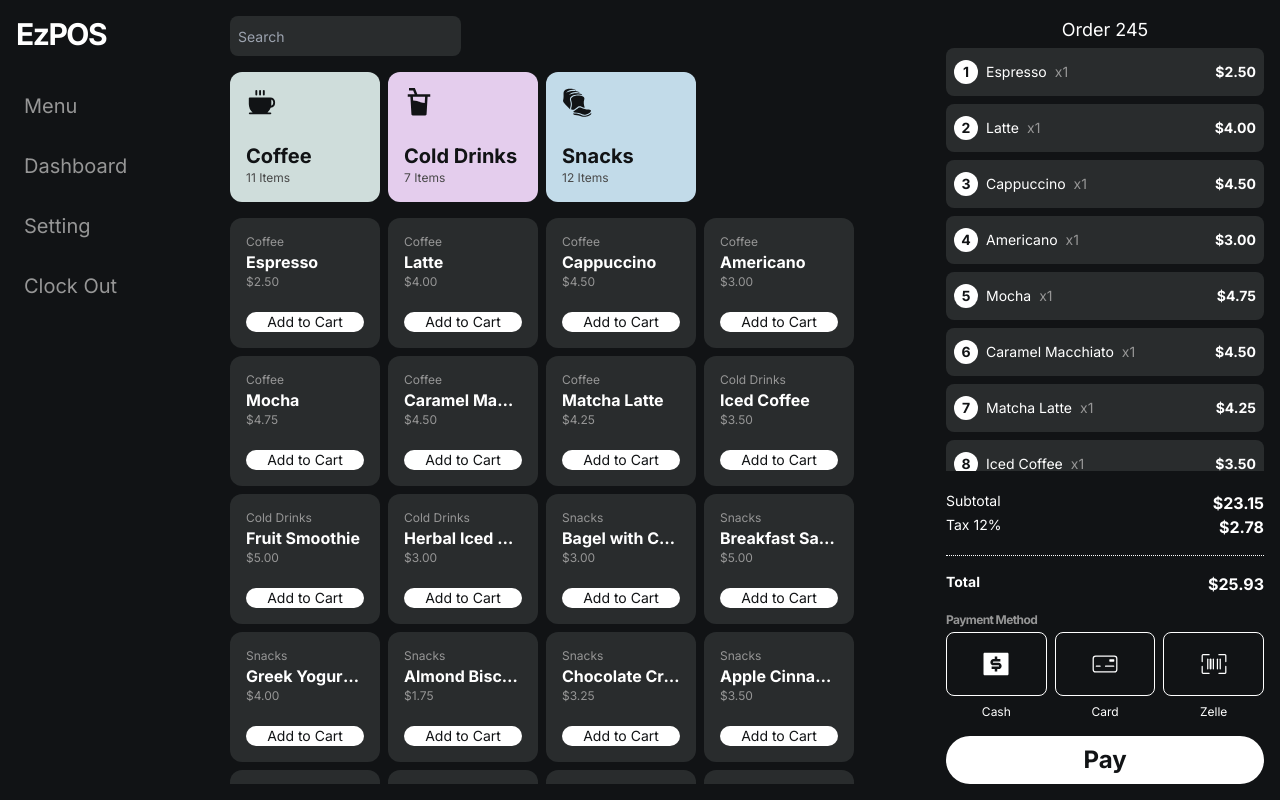
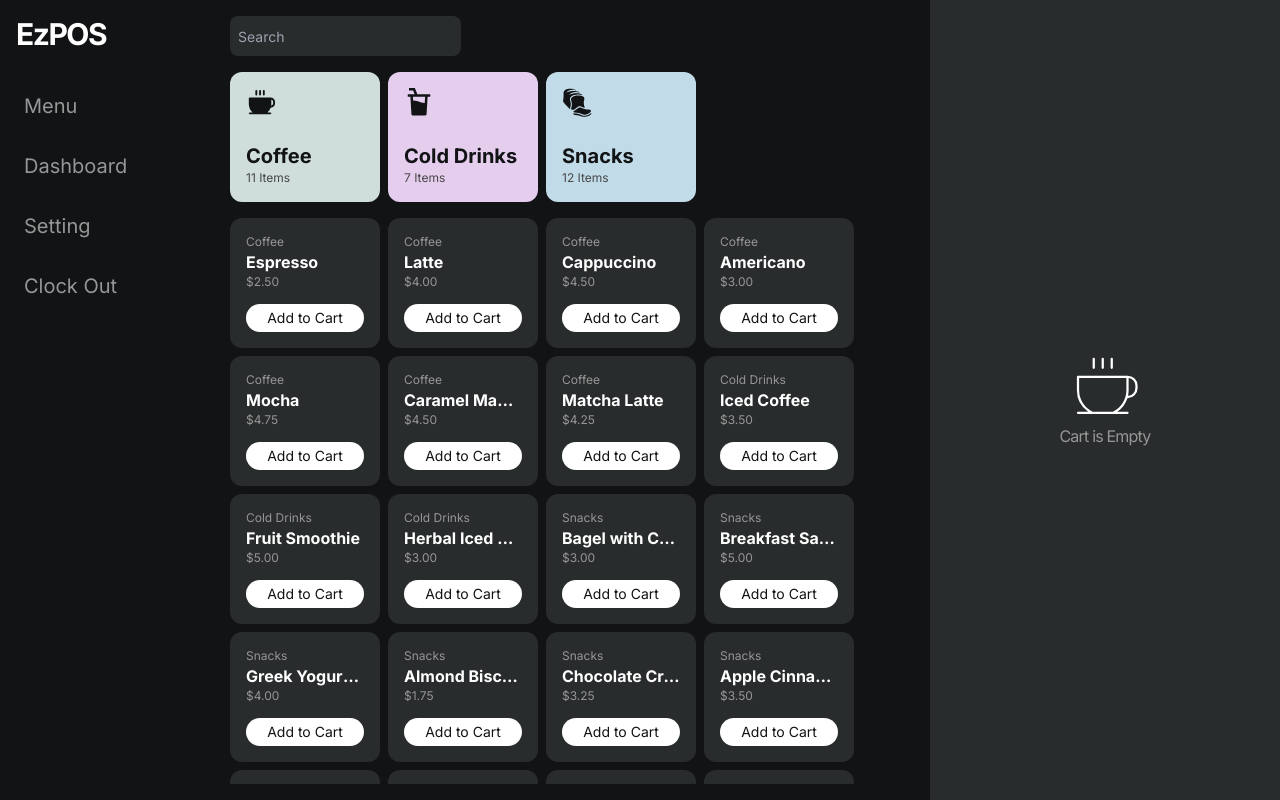
Before and after one commit to yefrysanchez/EzPOS, a React (Vite) app: page /menu in a window 1280 px wide. Built offline with nearby package versions, Linux system fonts and the light colour scheme.

Commit message:
redux state in shopping cart and btn actions

```diff
--- a/src/components/Category/CategoryBtn.tsx
+++ b/src/components/Category/CategoryBtn.tsx
@@ -12,7 +12,7 @@ const CategoryBtn: React.FC<CategoryBtnType> = ({ BgColor, category, icon: Icon
 
   return (
     <button
-      className={`${BgColor} text-black p-4 h-[130px] flex flex-col justify-between w-full max-w-[150px] rounded-xl`}
+      className={`${BgColor} active:scale-95 duration-200 text-black p-4 h-[130px] flex flex-col justify-between w-full max-w-[150px] rounded-xl`}
     >
       <div className="text-3xl">
         <Icon />
--- a/src/components/OrderSection/CartProduct.tsx
+++ b/src/components/OrderSection/CartProduct.tsx
@@ -23,7 +23,7 @@ const CartProduct: React.FC<CardProductType> = ({
         <span className="text-lightGray text-xl lg:text-sm">x{quantity}</span>
       </div>
       <div className="flex items-center">
-        <span className="font-bold text-xl lg:text-sm">${price.toFixed(2)}</span>
+        <span className="font-bold text-xl lg:text-sm">${(price * quantity).toFixed(2)}</span>
       </div>
     </div>
   );
--- a/src/components/OrderSection/OrderSection.tsx
+++ b/src/components/OrderSection/OrderSection.tsx
@@ -2,11 +2,14 @@ import { useState } from "react";
 import { FaArrowRight, FaCartShopping } from "react-icons/fa6";
 import CartProduct from "./CartProduct";
 import { PiCoffeeThin } from "react-icons/pi";
-import { products } from "../../dummyData/products";
 import PaymentSect from "./PaymentSect";
+import { useSelector } from "react-redux";
+import { RootState } from "../../store/store";
+
 
 const OrderSection = () => {
   const [isOpen, setIsOpen] = useState(false);
+  const { cart } = useSelector((state: RootState) => state.cart);
 
   return (
     <section className="h-fit text-2xl text-white / lg:flex lg:h-screen lg:w-full lg:max-w-[350px]">
@@ -17,7 +20,7 @@ const OrderSection = () => {
         <FaCartShopping />
       </button>
 
-      {products.length !== 0 ? (
+      {cart.length !== 0 ? (
         <div
           className={`${
             isOpen ? "absolute inset-0" : "hidden lg:flex"
@@ -37,12 +40,13 @@ const OrderSection = () => {
           {/* cart products */}
 
           <div className="my-1 overflow-y-scroll grid gap-3 hide-scrollbar-webkit hide-scrollbar-firefox / lg:flex-initial lg:gap-2">
-            {products.map((p, i) => (
+            {cart.map((p, i: number) => (
               <CartProduct
+                key={i}
                 indexList={i + 1}
                 product={p.name}
                 price={p.price}
-                quantity={1}
+                quantity={p.qty }
               />
             ))}
           </div>
--- a/src/components/OrderSection/PaymentSect.tsx
+++ b/src/components/OrderSection/PaymentSect.tsx
@@ -1,31 +1,32 @@
 import PaymentMethod from "./PaymentMethod";
 import PayBtn from "./PayBtn";
 import { calculateTotal } from "../../services/calculateSubtotal.service";
+import { useSelector } from "react-redux";
+import { RootState } from "../../store/store";
 
-const products = [
-  { product: "Espresso", price: 2.5, quantity: 1 },
-  { product: "Cinnamon Roll", price: 3.75, quantity: 1 },
-  { product: "Latte", price: 4.0, quantity: 1 },
-  { product: "Chocolate Chip Muffin", price: 2.95, quantity: 2 },
-  { product: "Cappuccino", price: 3.5, quantity: 1 },
-  { product: "Cappuccino", price: 3.5, quantity: 1 },
-];
 
-const sub = calculateTotal(products);
-const taxPorcentage: number = 12;
+
+
+
+
+const PaymentSect = () => {
+/// redux State
+const { cart } = useSelector((state: RootState) => state.cart);
+const { taxPorcentage } = useSelector((state: RootState) => state.cart);
+///
+const sub = calculateTotal(cart);
+
 const tax = Number((sub * (taxPorcentage / 100)).toFixed(2));
 const total = (tax + sub).toFixed(2);
 
 
-
-const PaymentSect = () => {
   return (
     <div className="h-fit  / lg:mt-auto">
       <div className="">
         <div className="border-b py-4 border-dotted">
           <div className="flex justify-between">
             <span className="text-base lg:text-sm">Subtotal</span>
-            <span className="font-bold text-xl lg:text-base">${sub}</span>
+            <span className="font-bold text-xl lg:text-base">${sub.toFixed(2)}</span>
           </div>
           <div className="flex justify-between">
             <span className="text-base lg:text-sm">Tax {taxPorcentage}%</span>
--- a/src/components/ProductSection/AddProduct.tsx
+++ b/src/components/ProductSection/AddProduct.tsx
@@ -1,26 +1,52 @@
 import React, { useState } from "react";
 import { CiSquareMinus, CiSquarePlus } from "react-icons/ci";
+import { useDispatch } from "react-redux";
+import { addQty, addToCart, subQty } from "../../store/cartSlice";
 
 type AddProductType = {
+  id: number
   name: string,
   price: number,
   category: string
 }
 
-const AddProduct: React.FC<AddProductType> = ({name, price, category}) => {
+const AddProduct: React.FC<AddProductType> = ({id, name, price, category}) => {
   const [qty, setQty] = useState(0);
   const [isAdded, setIsAdded] = useState(false);
 
-  const handleAdd = () => {
+/// Redux State//////
+const dispatch = useDispatch()
+
+/////////////
+
+
+  const handleAddBtn = (id:number, name:string, price:number) => {
     setQty(1);
+    const item = {
+      id,
+      name,
+      price,
+      qty: 1
+    }
+    dispatch(addToCart(item))
     setIsAdded(true);
   };
+
+  const handleAddQty = (id:number) => {
+    setQty(qty + 1)
+    dispatch(addQty(id))
+  }
+
+  const handleSubQty = (id:number) => {
+    setQty(qty - 1)
+    dispatch(subQty(id))
+  }
 
   return (
     <div
       className={`${qty === 0 ? "bg-darkGray" : "bg-purple"} ${
         qty === 0 ? "text-white" : ""
-      } duration-200 text-black flex-shrink-0  p-4 h-[130px] select-none flex flex-col w-full max-w-[150px] rounded-xl`}
+      } active:scale-95 duration-200 text-black flex-shrink-0  p-4 h-[130px] select-none flex flex-col w-full max-w-[150px] rounded-xl`}
     >
       <div className="text-xs text-lightGray">
         <span>{category}</span>
@@ -34,19 +60,19 @@ const AddProduct: React.FC<AddProductType> = ({name, price, category}) => {
         </span>
       </div>
       {isAdded && qty > 0 ? (
-        <div className="flex justify-evenly items-center mt-auto gap-1">
-          <button className="text-4xl" onClick={() => setQty(qty - 1)}>
+        <div className="flex justify-between items-center mt-auto gap-1 w-full">
+          <button className="text-4xl" onClick={() => handleSubQty(id)}>
             <CiSquareMinus />
           </button>
           <span>{qty}</span>
-          <button className="text-4xl" onClick={() => setQty(qty + 1)}>
-            <CiSquarePlus />
+          <button className="text-4xl" onClick={() => handleAddQty(id)}>
+            <CiSquarePlus className="" />
           </button>
         </div>
       ) : (
         <button
-          onClick={handleAdd}
-          className="bg-white text-black rounded-full mt-auto text-sm"
+          onClick={() => handleAddBtn(id, name, price)}
+          className="bg-white text-black rounded-full mt-auto text-sm py-1"
         >
           Add to Cart
         </button>
--- a/src/components/ProductSection/ProductSection.tsx
+++ b/src/components/ProductSection/ProductSection.tsx
@@ -6,7 +6,7 @@ const ProductSection = () => {
     <section className='hide-scrollbar-webkit hide-scrollbar-firefox mt-4 h-full flex  gap-2 flex-wrap place-content-start overflow-y-scroll max-w-4xl'>
       {
         products.map(p => (
-          <AddProduct price={Number(p.price)} name={p.name} category={p.category} />
+          <AddProduct key={p.id} price={Number(p.price)} id={p.id} name={p.name} category={p.category} />
         ))
       }
 
--- a/src/main.tsx
+++ b/src/main.tsx
@@ -1,10 +1,14 @@
-import { StrictMode } from 'react'
-import { createRoot } from 'react-dom/client'
-import App from './App.tsx'
-import './index.css'
+import { StrictMode } from "react";
+import { createRoot } from "react-dom/client";
+import App from "./App.tsx";
+import "./index.css";
+import { Provider } from "react-redux";
+import store from "./store/store.ts";
 
-createRoot(document.getElementById('root')!).render(
+createRoot(document.getElementById("root")!).render(
   <StrictMode>
-    <App />
-  </StrictMode>,
-)
+    <Provider store={store}>
+      <App />
+    </Provider>
+  </StrictMode>
+);
--- a/src/services/calculateSubtotal.service.ts
+++ b/src/services/calculateSubtotal.service.ts
@@ -1,16 +1,17 @@
+type cartItemType = {
+  id: number;
+  name: string;
+  price: number;
+  category: string;
+  qty: number;
+};
 
-interface Product {
-    product: string;
-    price: number;
-    quantity: number;
-  }
-
-export function calculateTotal(products: Product[]) {
+export function calculateTotal(products: cartItemType[]) {
     let total = 0;
 
     for (const product of products) {
       // Calculate the total for this product and add it to the overall total
-      total += product.price * product.quantity;
+      total += product.price * product.qty;
     }
 
     return total;
--- /dev/null
+++ b/src/store/cartSlice.ts
@@ -0,0 +1,57 @@
+import { createSlice } from "@reduxjs/toolkit";
+
+type cartItemType = {
+  id: number;
+  name: string;
+  price: number;
+  category: string;
+  qty: number;
+};
+
+type cartType = {
+  cart: cartItemType[];
+  taxPorcentage: number;
+};
+
+const initialState: cartType = {
+  cart: [],
+  taxPorcentage: 12,
+};
+
+const cartSlice = createSlice({
+  name: "cart",
+  initialState,
+  reducers: {
+    addToCart: (state, action) => {
+      const item = action.payload;
+      const itemExist = state.cart.find((i) => i.id === item.id); //check is item exist
+      if (itemExist) {
+        itemExist.qty = itemExist.qty + 1; //if already in cart will increase qty
+        return;
+      } else {
+        state.cart.push(item); // if not will add it cart
+      }
+    },
+    addQty: (state, action) => {
+      const id = action.payload;
+      const item = state.cart.find((item) => item.id === id);
+      if (item) {
+        item.qty = item?.qty + 1;
+      }
+    },
+    subQty: (state, action) => {
+      const id = action.payload;
+      const item = state.cart.find((item) => item.id === id);
+      if (item?.qty === 1) {
+        const removeItem = state.cart.filter((item) => item.id !== id);
+        state.cart = removeItem;
+      }
+      if (item) {
+        item.qty = item?.qty - 1;
+      }
+    },
+  },
+});
+
+export const { addToCart, addQty, subQty } = cartSlice.actions;
+export default cartSlice.reducer;
--- /dev/null
+++ b/src/store/store.ts
@@ -0,0 +1,15 @@
+import { configureStore } from '@reduxjs/toolkit';
+import cartSlice from './cartSlice';
+
+const store = configureStore({
+  reducer: {
+    cart: cartSlice,
+  },
+});
+
+// Define the root state type
+export type RootState = ReturnType<typeof store.getState>;
+// Define the dispatch type
+export type AppDispatch = typeof store.dispatch;
+
+export default store;
```
